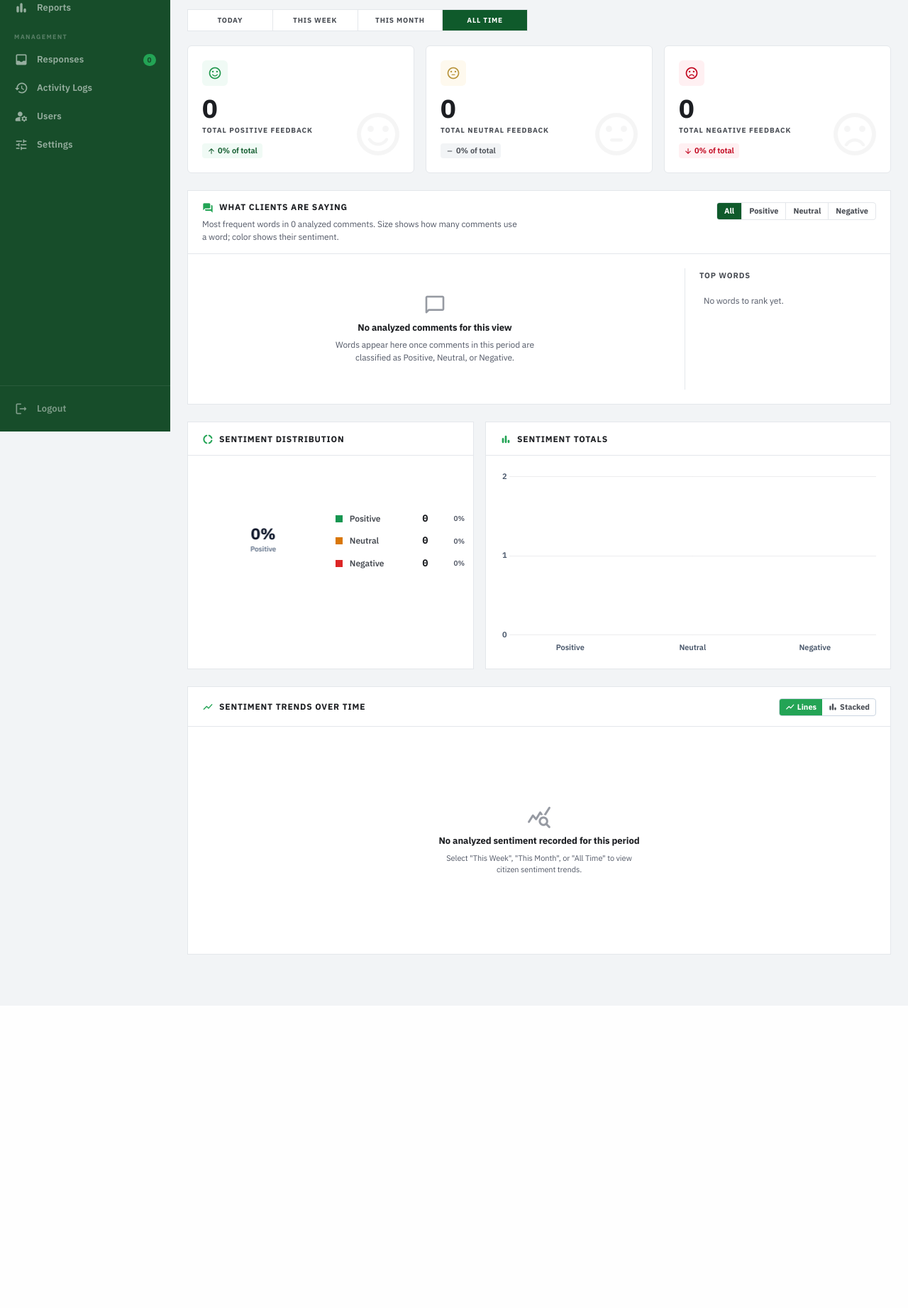
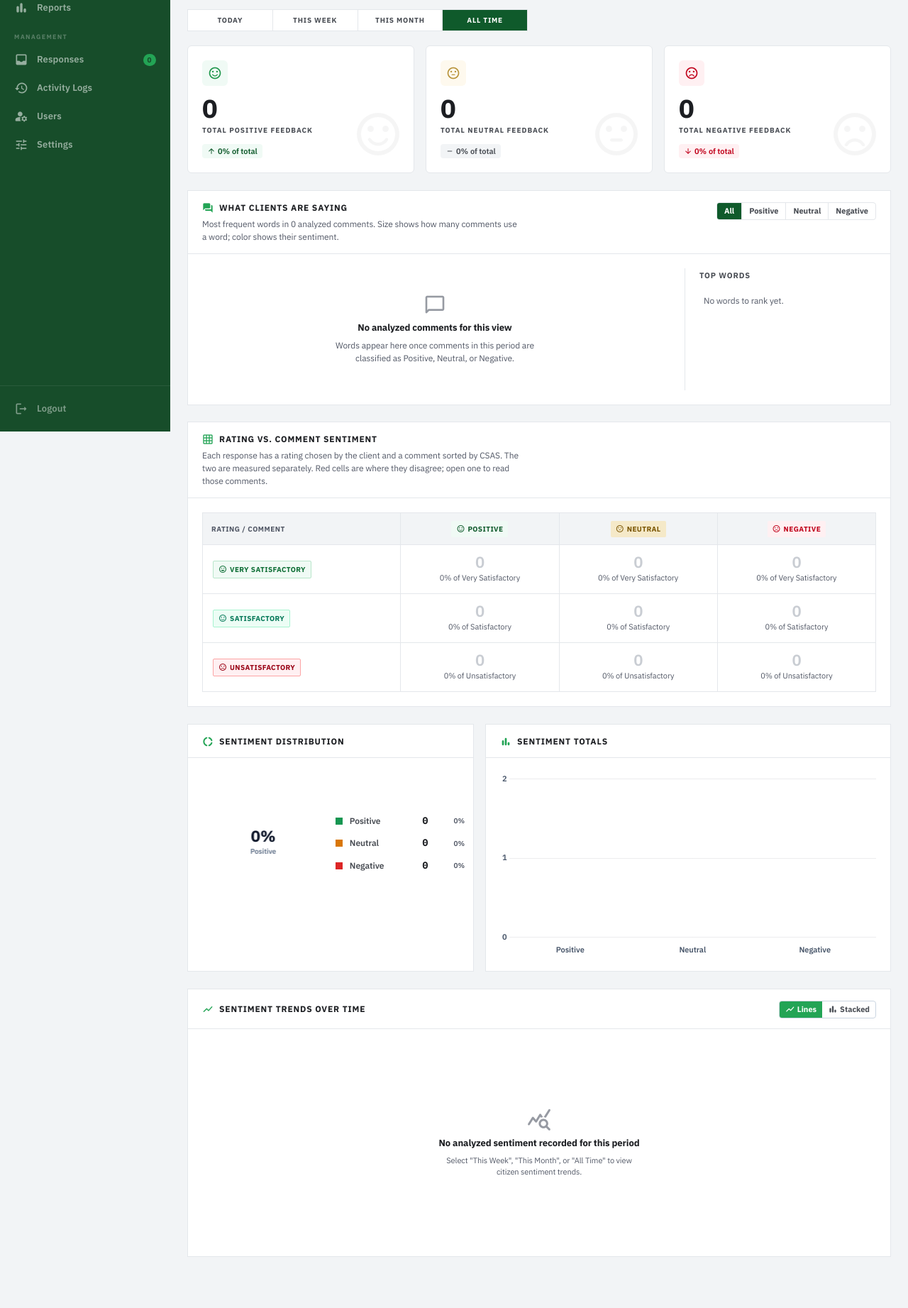
Before and after one commit to WWH16/philhealth-sentiment-analysis, a Django app: page /dashboard/sentiment_analysis/ in a window 1280 px wide. Shown: the part 192-2035 px from the top of the page at 71% size. Before the commit the page ends 1537 px from the top, so only its background shows below. Run offline with Django 5.2, Linux system fonts and the light colour scheme; the visitor is signed in with stand-in values (Sample User, id 1); data that the repository does not hold is empty.

Commit message:
feat(admin): align admin with form, add rating vs sentiment table

```diff
--- a/feedback/email_service.py
+++ b/feedback/email_service.py
@@ -36,7 +36,7 @@ def get_daily_summary_metrics(target_date=None):
 
     total_count = qs.count()
 
-    # Overall satisfaction rating (SQD0): Very Satisfactory, Satisfactory, Unsatisfactory
+    # Overall rating: Very Satisfactory, Satisfactory, Unsatisfactory
     satisfied = [FeedbackEntry.VERY_SATISFACTORY, FeedbackEntry.SATISFACTORY]
     rating_res = qs.aggregate(
         vs=Count('id', filter=Q(experience=FeedbackEntry.VERY_SATISFACTORY)),
@@ -100,8 +100,6 @@ def get_daily_summary_metrics(target_date=None):
         flagged_items.append({
             'id': entry.pk,
             'time': timezone.localtime(entry.created_at).strftime('%I:%M %p'),
-            'client': entry.name_of_client or entry.client_type or 'Anonymous Citizen',
-            'client_type': entry.client_type or 'General Public',
             'category': entry.get_category_display() if entry.category else 'Uncategorized',
             'sentiment': entry.get_sentiment_display(),
             'rating': entry.get_experience_display(),
--- a/feedback_admin/templates/feedback_admin/base.html
+++ b/feedback_admin/templates/feedback_admin/base.html
@@ -465,8 +465,8 @@ select.btn-ph { background: var(--surface-card); color: var(--text-secondary); b
 [data-theme="dark"] .chip-neu { background: rgba(184,147,58,0.15); color: #d4a840; }
 [data-theme="dark"] .chip-neg { background: rgba(192,0,26,0.15); color: #f06070; }
 
-.comment-cell { max-width: 280px; }
-.comment-text { display: -webkit-box; -webkit-line-clamp: 2; -webkit-box-orient: vertical; overflow: hidden; line-height: 1.55; color: var(--text-secondary); font-size: 12px; }
+.comment-cell { min-width: 320px; }
+.comment-text { display: -webkit-box; -webkit-line-clamp: 3; -webkit-box-orient: vertical; overflow: hidden; line-height: 1.55; color: var(--text-secondary); font-size: 12px; }
 .datetime-cell { white-space: nowrap; }
 .datetime-date { font-size: 12px; font-weight: 600; color: var(--text-primary); }
 .datetime-time { font-size: 10px; color: var(--text-muted); font-family: var(--mono); margin-top: 1px; }
@@ -742,7 +742,7 @@ select.btn-ph { background: var(--surface-card); color: var(--text-secondary); b
   .ph-table { font-size: 11px; }
   .ph-table th { font-size: 9px; padding: 8px 10px; }
   .ph-table td { padding: 10px 10px; }
-  .comment-cell { max-width: 130px; }
+  .comment-cell { min-width: 220px; }
   .rating-chip { font-size: 9px; padding: 3px 6px; }
   .pagination-row { padding: 10px 12px; }
   .pg-btn { width: 28px; height: 28px; font-size: 11px; }
--- a/feedback_admin/templates/feedback_admin/reports.html
+++ b/feedback_admin/templates/feedback_admin/reports.html
@@ -152,14 +152,14 @@
       <div class="card-block-head">
         <h2 class="card-block-title">
           <span class="material-icons-round">donut_large</span>
-          SQD Rating Distribution
+          Rating Distribution
         </h2>
       </div>
       <div class="card-block-body">
         <div class="pie-chart-layout">
           <div class="pie-chart-col">
             <div class="chart-wrap" style="height: 200px;">
-              <canvas id="reportPieChart" aria-label="SQD Distribution pie chart" role="img"></canvas>
+              <canvas id="reportPieChart" aria-label="Rating distribution pie chart" role="img"></canvas>
             </div>
           </div>
           <div class="pie-legend-col">
--- a/feedback_admin/templates/feedback_admin/sentiment_analysis.html
+++ b/feedback_admin/templates/feedback_admin/sentiment_analysis.html
@@ -12,6 +12,22 @@
 
 {% block extra_styles %}
 <style>
+  /* Rating x comment sentiment table */
+  .xt-wrap { overflow-x: auto; -webkit-overflow-scrolling: touch; }
+  .xt { width: 100%; min-width: 520px; border-collapse: collapse; font-variant-numeric: tabular-nums; }
+  .xt th, .xt td { border: 1px solid var(--border); padding: 0; }
+  .xt thead th { padding: 10px 12px; text-align: center; background: var(--surface-page); }
+  .xt thead th:first-child { text-align: left; font-size: 10px; font-weight: 700; letter-spacing: 0.05em; text-transform: uppercase; color: var(--text-muted); }
+  .xt tbody th { padding: 12px 14px; text-align: left; white-space: nowrap; font-weight: 400; }
+  .xt-cell { display: flex; flex-direction: column; align-items: center; justify-content: center; gap: 3px; min-height: 68px; padding: 10px; color: var(--text-primary); text-decoration: none; transition: background-color 120ms ease; }
+  a.xt-cell:hover { background: var(--g-xlight); }
+  a.xt-cell:focus-visible { outline: 2px solid var(--g-primary); outline-offset: -2px; }
+  .xt-count { font-size: 22px; font-weight: 800; line-height: 1; letter-spacing: -0.02em; }
+  .xt-pct { font-size: 11px; color: var(--text-muted); }
+  .xt-cell.is-zero .xt-count { color: var(--ink6); font-weight: 600; }
+  .xt-cell.is-mismatch { background: var(--red-bg); }
+  .xt-cell.is-mismatch .xt-count, .xt-cell.is-mismatch .xt-pct { color: var(--red); }
+  a.xt-cell.is-mismatch:hover { background: var(--red-bg); box-shadow: inset 0 0 0 2px var(--red); }
   .card-block, .stat-card {
     contain: content;
   }
@@ -193,6 +209,38 @@
   </div>
 
   <!-- PIE CHART + BAR GRAPH -->
+  <!-- RATING x COMMENT SENTIMENT -->
+  <div class="row g-3 mb-4">
+    <div class="col-12">
+      <section class="card-block" aria-labelledby="xtTitle">
+        <div class="card-block-head">
+          <div>
+            <h2 class="card-block-title" id="xtTitle" style="margin:0;">
+              <span class="material-icons-round" aria-hidden="true">grid_on</span>
+              Rating vs. Comment Sentiment
+            </h2>
+            <p class="wc-caption" id="xtNote">Each response has a rating chosen by the client and a comment sorted by CSAS. The two are measured separately. Red cells are where they disagree; open one to read those comments.</p>
+          </div>
+        </div>
+        <div class="card-block-body">
+          <div class="xt-wrap">
+            <table class="xt" aria-describedby="xtNote">
+              <thead>
+                <tr>
+                  <th scope="col">Rating / Comment</th>
+                  <th scope="col"><span class="rating-chip chip-pos"><span class="material-icons-round" aria-hidden="true">sentiment_satisfied_alt</span>Positive</span></th>
+                  <th scope="col"><span class="rating-chip chip-neu"><span class="material-icons-round" aria-hidden="true">sentiment_neutral</span>Neutral</span></th>
+                  <th scope="col"><span class="rating-chip chip-neg"><span class="material-icons-round" aria-hidden="true">sentiment_dissatisfied</span>Negative</span></th>
+                </tr>
+              </thead>
+              <tbody id="xtBody"></tbody>
+            </table>
+          </div>
+        </div>
+      </section>
+    </div>
+  </div>
+
   <div class="row g-3 mb-4">
 
     <!-- PIE CHART -->
@@ -294,6 +342,7 @@
 {% block page_scripts %}
 {{ filter_data|json_script:"sentiment-filter-data" }}
 {{ word_cloud|json_script:"word-cloud-data" }}
+{{ rating_matrix|json_script:"rating-matrix-data" }}
 <script src="{% static 'js/word_cloud.js' %}"></script>
 <script>
 /* ── WORD CLOUD ── */
@@ -827,6 +876,41 @@ function renderSentimentTrendForPeriod(period, forceRecreate = false) {
   updateSentimentTrend(f.labels, f.pos, f.neu, f.neg, forceRecreate);
 }
 
+/* ── RATING x COMMENT SENTIMENT ── */
+const RATING_MATRIX = JSON.parse(document.getElementById('rating-matrix-data').textContent);
+const RESPONSES_URL = "{% url 'responses' %}";
+const XT_RATINGS = [
+  { key: 'vsat',  label: 'Very Satisfactory', cls: 'chip-vs',    icon: 'sentiment_very_satisfied' },
+  { key: 'sat',   label: 'Satisfactory',      cls: 'chip-sat',   icon: 'sentiment_satisfied' },
+  { key: 'unsat', label: 'Unsatisfactory',    cls: 'chip-unsat', icon: 'sentiment_dissatisfied' },
+];
+const XT_SENTIMENTS = [
+  { key: 'pos', label: 'Positive' },
+  { key: 'neu', label: 'Neutral' },
+  { key: 'neg', label: 'Negative' },
+];
+// Rating and comment point opposite ways.
+const XT_MISMATCH = new Set(['vsat:neg', 'unsat:pos']);
+
+function renderRatingMatrix(period) {
+  const m = RATING_MATRIX[period] || RATING_MATRIX.all;
+  document.getElementById('xtBody').innerHTML = XT_RATINGS.map(r => {
+    const row = m[r.key] || {};
+    const rowTotal = XT_SENTIMENTS.reduce((sum, s) => sum + (row[s.key] || 0), 0);
+    const cells = XT_SENTIMENTS.map(s => {
+      const n = row[s.key] || 0;
+      const pct = rowTotal ? Math.round((n / rowTotal) * 100) : 0;
+      const cls = ['xt-cell', n ? '' : 'is-zero', n && XT_MISMATCH.has(r.key + ':' + s.key) ? 'is-mismatch' : ''].join(' ').trim();
+      const inner = `<span class="xt-count">${n}</span><span class="xt-pct">${pct}% of ${r.label}</span>`;
+      if (!n) return `<td><span class="${cls}">${inner}</span></td>`;
+      const params = new URLSearchParams({ rating: r.label, sentiment: s.label });
+      if (period !== 'all') params.set('range', period);
+      return `<td><a class="${cls}" href="${RESPONSES_URL}?${params}" aria-label="${n} ${r.label} responses with a ${s.label.toLowerCase()} comment">${inner}</a></td>`;
+    }).join('');
+    return `<tr><th scope="row"><span class="rating-chip ${r.cls}"><span class="material-icons-round" aria-hidden="true">${r.icon}</span>${r.label}</span></th>${cells}</tr>`;
+  }).join('');
+}
+
 function setSentimentFilter(btn, period) {
   document.querySelectorAll('.filter-tab').forEach(t => {
     t.classList.remove('active');
@@ -851,6 +935,7 @@ function setSentimentFilter(btn, period) {
   renderSentimentTrendForPeriod(period);
   wcPeriod = period;
   renderWordCloud();
+  renderRatingMatrix(period);
 }
 
 function onThemeChange() {
@@ -872,6 +957,7 @@ function pageInit() {
   updateSentimentBar(initialData);
   renderSentimentTrendForPeriod('all');
   renderWordCloud();
+  renderRatingMatrix('all');
 
   // Stabilize chart layout once scrollbars and layout geometry settle
   requestAnimationFrame(() => {
--- a/feedback_admin/templates/feedback_admin/settings.html
+++ b/feedback_admin/templates/feedback_admin/settings.html
@@ -410,7 +410,7 @@ input:checked + .toggle-track::after { transform: translateX(20px); }
               <div style="margin: 14px 0;">
                 <div id="surveyActiveNotice" class="confirm-stability-notice" style="background:var(--g-xlight);border-color:var(--g-light);color:var(--g-forest);font-weight:600;{% if not feedback_config.survey_enabled %}display:none;{% endif %}">
                   <span class="material-icons-round" style="color:var(--g-primary);">check_circle</span>
-                  <span>Public feedback portal is <strong>active</strong> and accepting citizen responses at the main CSM form.</span>
+                  <span>Public feedback portal is <strong>active</strong> and accepting client responses at the feedback form.</span>
                 </div>
                 <div id="surveyPausedNotice" class="restore-alert-box" style="margin-bottom:0;background:#fffbe6;border-color:#f5e4a0;color:#7a5500;{% if feedback_config.survey_enabled %}display:none;{% endif %}">
                   <span class="material-icons-round" style="color:var(--gold);">warning</span>
@@ -480,7 +480,7 @@ input:checked + .toggle-track::after { transform: translateX(20px); }
               <div class="settings-row">
                 <div class="settings-row-info">
                   <div class="settings-row-label">Enable Auto-Analysis</div>
-                  <div class="settings-row-hint">When enabled, every new feedback submission with a comment is instantly analyzed for sentiment (Positive, Neutral, or Negative). Submissions without a comment stay Pending.</div>
+                  <div class="settings-row-hint">When enabled, every new submission's comment is instantly analyzed for sentiment (Positive, Neutral, or Negative). Every submission includes a comment. With auto-analysis off, new comments stay Pending until you run analysis.</div>
                 </div>
                 <div class="settings-row-control">
                   <label class="toggle-switch" aria-label="Enable auto-analysis">
@@ -670,7 +670,7 @@ input:checked + .toggle-track::after { transform: translateX(20px); }
                 <div class="settings-row-info">
                   <div class="settings-row-label">Daily Summary Email</div>
                   <div class="settings-row-hint">
-                    Receive an automated daily email at <strong>4:30 PM PHT</strong> summarizing the day's total feedback count, SQD0 satisfaction rate %, sentiment distribution, and flagged citizen complaints.
+                    Receive an automated daily email at <strong>4:30 PM PHT</strong> summarizing the day's total feedback count, satisfaction rate %, sentiment distribution, and flagged complaints.
                   </div>
                 </div>
                 <div class="settings-row-control">
--- a/feedback_admin/views.py
+++ b/feedback_admin/views.py
@@ -497,6 +497,29 @@ def _multi_period_experience_counts(qs, today_range, week_start, month_start):
     }
 
 
+def _rating_sentiment_matrix(qs, today_range, week_start, month_start):
+    """Counts per rating x comment sentiment, per period, in one query.
+
+    The two measurements stay separate; this only shows them side by side.
+    """
+    periods = {
+        'all': Q(),
+        'today': Q(created_at__range=today_range),
+        'week': Q(created_at__gte=week_start),
+        'month': Q(created_at__gte=month_start),
+    }
+    ratings = [c[0] for c in FeedbackEntry.EXPERIENCE_CHOICES]
+    sentiments = [FeedbackEntry.POSITIVE, FeedbackEntry.NEUTRAL, FeedbackEntry.NEGATIVE]
+    res = qs.aggregate(**{
+        f'{p}__{r}__{s}': Count('id', filter=pq & Q(experience=r, sentiment=s))
+        for p, pq in periods.items() for r in ratings for s in sentiments
+    })
+    return {
+        p: {r: {s: res[f'{p}__{r}__{s}'] or 0 for s in sentiments} for r in ratings}
+        for p in periods
+    }
+
+
 def _multi_period_sentiment_counts(qs, today_range, week_start, month_start):
     """Consolidates sentiment counts across all 4 timeframes into a single DB query."""
     def _cond(period_q, sent_val):
@@ -809,6 +832,7 @@ def sentiment_analysis(request):
 
     filter_data = _multi_period_sentiment_counts(entries, (today_start, today_end), week_start, month_start)
     all_counts = filter_data['all']
+    rating_matrix = _rating_sentiment_matrix(entries, (today_start, today_end), week_start, month_start)
 
     trend_counts = (
         entries.exclude(sentiment=FeedbackEntry.PENDING)
@@ -838,6 +862,7 @@ def sentiment_analysis(request):
 
     context = {
         'word_cloud': word_cloud,
+        'rating_matrix': rating_matrix,
         'total': all_counts['total'],
         'positive': all_counts['positive'],
         'neutral': all_counts['neutral'],
--- a/templates/emails/daily_summary.html
+++ b/templates/emails/daily_summary.html
@@ -249,8 +249,8 @@
                               <td style="font-size: 11px; color: #64748b;">
                                 <span style="font-family: 'IBM Plex Mono', monospace; font-weight: 600; color: #0f172a;">#{{ item.id }}</span>
                                 &nbsp;&bull;&nbsp; {{ item.time }}
-                                &nbsp;&bull;&nbsp; {{ item.client }}
-                                &nbsp;&bull;&nbsp; {{ item.client_type }}
+                                &nbsp;&bull;&nbsp; {{ item.rating }}
+                                &nbsp;&bull;&nbsp; {{ item.sentiment }}
                               </td>
                               <td align="right">
                                 <span style="display: inline-block; padding: 2px 8px; background-color: #fdf1f1; border-radius: 3px; font-family: 'IBM Plex Mono', monospace; font-size: 10px; font-weight: 700; color: #b91c1c; text-transform: uppercase;">
```
Also changed, not shown: feedback_admin/templates/feedback_admin/dashboard.html (+7 -7 lines), feedback_admin/templates/feedback_admin/responses.html (+17 -4 lines), feedback_admin/tests.py (+19 -0 lines), templates/emails/daily_summary.txt (+5 -6 lines).
